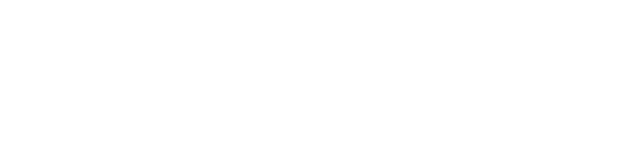
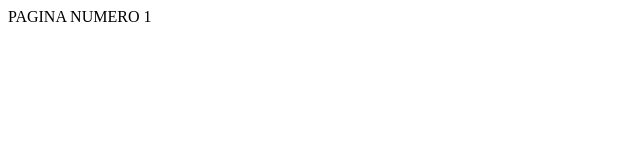
Before and after one commit to brandbyte/trainingProject, a plain HTML site: page index.html in a window 1280 px wide. Shown: the whole page, without its empty margins (0-640 px from the left). Drawn offline with Linux system fonts and the light colour scheme.

Commit message:
Commit numero 2

```diff
--- a/index.html
+++ b/index.html
@@ -7,6 +7,6 @@
     <title>Document</title>
 </head>
 <body>
-
+    PAGINA NUMERO 1
 </body>
 </html>
```
